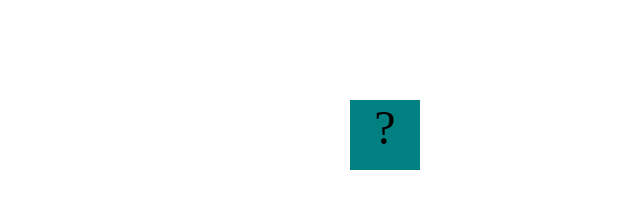
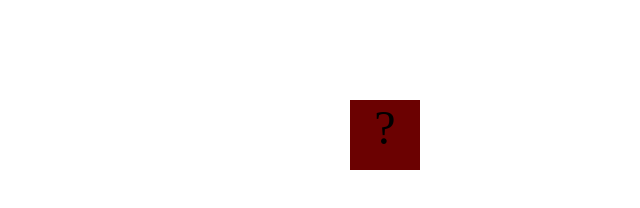
Before and after one commit to Ethanfredericks/EthanFredericks.github.io, a plain HTML site: page fsd-projects/bouncing-box/index.html in a window 1280 px wide. Shown: the whole page, without its empty margins (640-1280 px from the left). Drawn offline with Linux system fonts and the light colour scheme.

Commit message:
completed bouncing box project

```diff
--- a/fsd-projects/bouncing-box/index.html
+++ b/fsd-projects/bouncing-box/index.html
@@ -9,7 +9,7 @@
 		.box {
 			width: 70px;
 			height: 70px;
-			background-color: teal;
+			background-color: rgb(107, 1, 1);
 			font-size: 300%;
 			text-align: center;
 			user-select: none;
```
